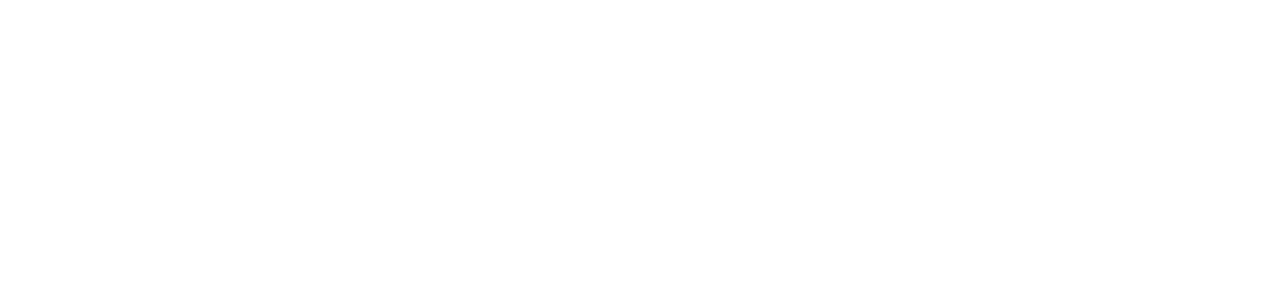
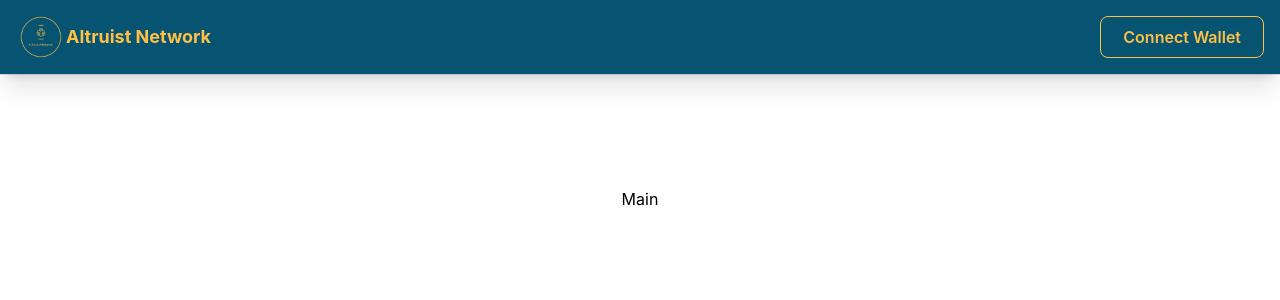
Before and after one commit to Ankesh2004/Altruist-Network, a Next.js app in the folder frontend/: page / in a window 1280 px wide. Shown: the top 300 px of the page. Built offline with nearby package versions, Linux system fonts and the light colour scheme.

Commit message:
feat:layout and navbar done

```diff
--- a/frontend/src/app/globals.css
+++ b/frontend/src/app/globals.css
@@ -3,20 +3,15 @@
 @tailwind utilities;
 
 :root {
-  --foreground-color: #ffc045;
-  --background-color: #065471;
+  --primary-color: #ffc045;
+  --secondary-color: #065471;
 }
 
 @media (prefers-color-scheme: dark) {
   :root {
-    --foreground-color: #ffc045;
-    --background-color: #065471;
+    --primary-color: #ffc045;
+    --secondary-color: #065471;
   }
-}
-
-body {
-  color: var(--foreground-color);
-  background: var(--background-color);
 }
 
 @layer utilities {
--- a/frontend/src/app/layout.tsx
+++ b/frontend/src/app/layout.tsx
@@ -1,17 +1,13 @@
-import type { Metadata } from "next";
-import { Inter } from "next/font/google";
+"use client";
+import { AppShell } from "@mantine/core";
 import "./globals.css";
 // Import styles of packages that you've installed.
 // All packages except `@mantine/hooks` require styles imports
-import '@mantine/core/styles.css';
-
-import { ColorSchemeScript, MantineProvider } from '@mantine/core';
-const inter = Inter({ subsets: ["latin"] });
-
-export const metadata = {
-  title: 'My Mantine app',
-  description: 'I have followed setup instructions carefully',
-};
+import "@mantine/core/styles.css";
+import { ColorSchemeScript, MantineProvider,Button } from "@mantine/core";
+import Image from "next/image";
+import Link from "next/link";
+import logo from "../../public/logos/logo.png";
 
 export default function RootLayout({
   children,
@@ -24,7 +20,28 @@
         <ColorSchemeScript />
       </head>
       <body>
-        <MantineProvider>{children}</MantineProvider>
+        <MantineProvider defaultColorScheme="light">
+          <AppShell
+            header={{ height: 75 }}
+            footer={{ height: 150 }}
+            padding="md"
+          >
+            <AppShell.Header>
+              <div className="w-full h-full flex flex-row items-center justify-between p-4 shadow-xl bg-secondaryColor">
+                <Link href={"/"} className="flex flex-row items-center ">
+                  <Image src={logo} alt="Logo" width={50} height={50} />
+                  <h2 className="text-primaryColor text-lg font-bold">
+                    Altruist Network
+                  </h2>
+                </Link>
+                <Button variant="outline" color="#ffc045" size="md" radius="md" >Connect Wallet</Button>
+              </div>
+
+            </AppShell.Header>
+
+            <AppShell.Main>{children}</AppShell.Main>
+          </AppShell>
+        </MantineProvider>
       </body>
     </html>
   );
--- a/frontend/src/app/page.tsx
+++ b/frontend/src/app/page.tsx
@@ -1,11 +1,8 @@
-import Image from "next/image";
 
 export default function Home() {
   return (
     <main className="flex min-h-screen flex-col items-center justify-between p-24">
-      <div className="z-10 w-full max-w-5xl items-center justify-between font-mono text-sm lg:flex">
-
-      </div>
+      Main
     </main>
   );
 }
--- a/frontend/tailwind.config.ts
+++ b/frontend/tailwind.config.ts
@@ -13,6 +13,10 @@
         "gradient-conic":
           "conic-gradient(from 180deg at 50% 50%, var(--tw-gradient-stops))",
       },
+      colors: {
+        "primaryColor": "#ffc045",
+        "secondaryColor": "#065471",
+      },
     },
   },
   plugins: [],
```
